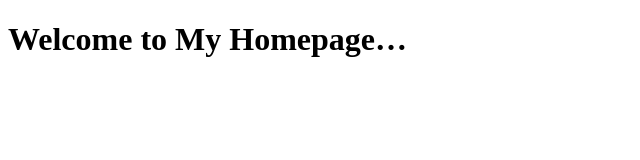
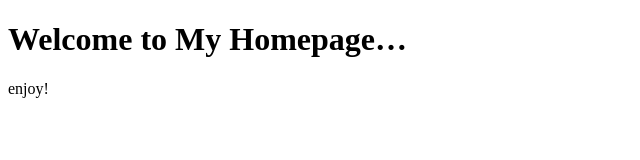
Before and after one commit to SkipEveryLunch/git-merge-practice, a plain HTML site: page index.html in a window 1280 px wide. Shown: the full height of the page, 0-640 px from the left. Drawn offline with Linux system fonts and the light colour scheme.

Commit message:
add paragraph

```diff
--- a/index.html
+++ b/index.html
@@ -8,5 +8,6 @@
 </head>
 <body>
   <h1>Welcome to My Homepage…</h1>
+  <p>enjoy!</p>
 </body>
 </html>
```
